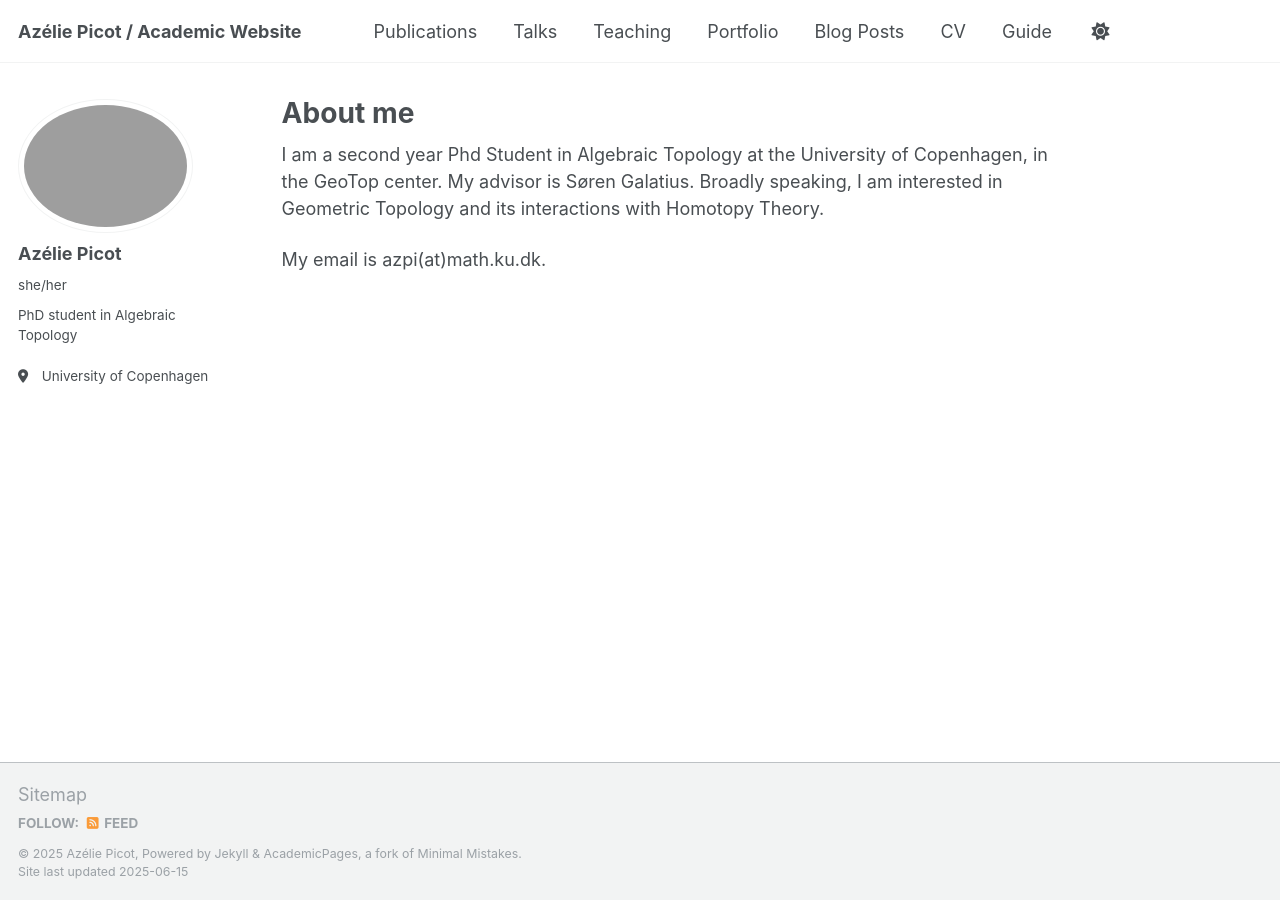
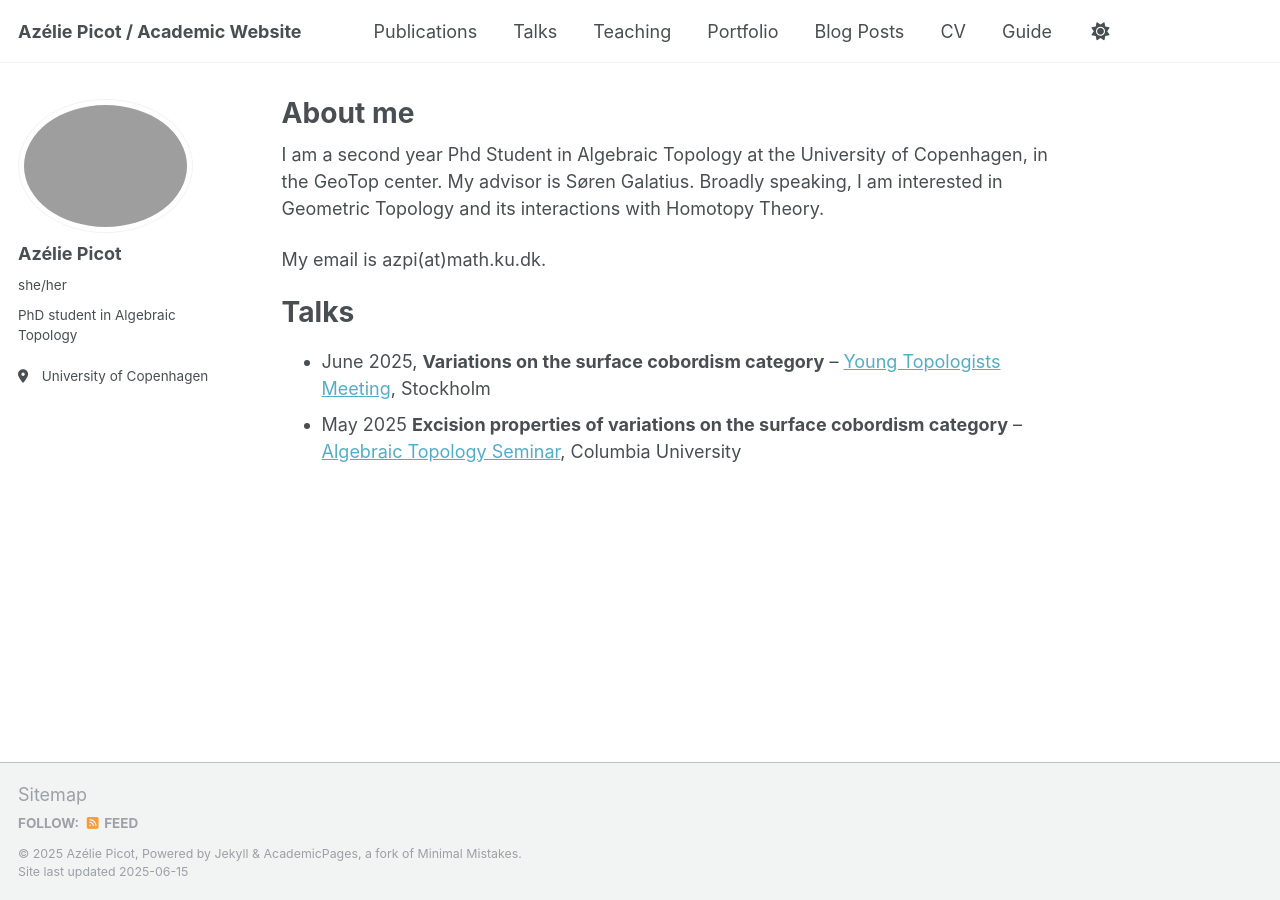
Before and after one commit to azeliepicot/azeliepicot.github.io, a Jekyll site: the page built from _pages/about.md, in a window 1280 px wide. Built offline with Jekyll 4.4.1, drawn with Linux system fonts in a browser that asks for light colours.

Commit message:
Update about.md

```diff
--- a/_pages/about.md
+++ b/_pages/about.md
@@ -10,3 +10,8 @@ redirect_from:
 I am a second year Phd Student in Algebraic Topology at the University of Copenhagen, in the GeoTop center. My advisor is Søren Galatius. Broadly speaking, I am interested in Geometric Topology and its interactions with Homotopy Theory.
 
 My email is azpi(at)math.ku.dk.
+
+# Talks
+
+- June 2025, **Variations on the surface cobordism category** – [Young Topologists Meeting](https://www.math-stockholm.se/en/kalender/konferens/ytm2025-1.1350169), Stockholm
+- May 2025 **Excision properties of variations on the surface cobordism category** – [Algebraic Topology Seminar](https://lzyang257.github.io/organization-and-activities/seminar_spring2025/), Columbia University
```
